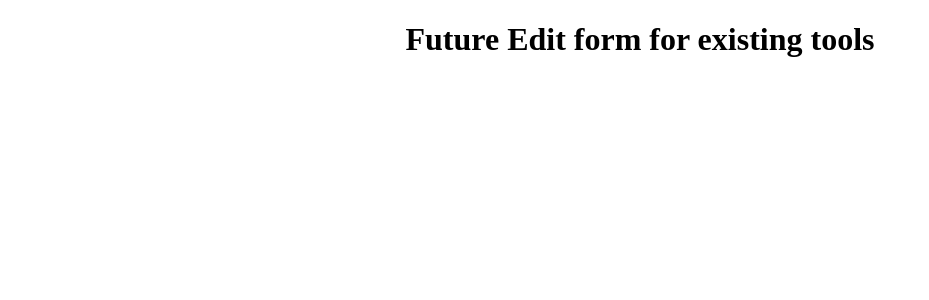
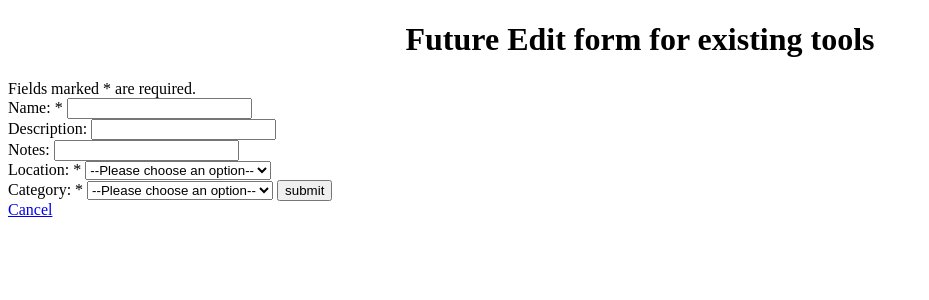
Before and after one commit to isaac-friedman/tool-library, a Flask app: page /tools/1/edit/ in a window 1280 px wide. Shown: the top 300 px of the page, without its empty margins (0-929 px from the left). Run offline with Flask 2, Linux system fonts and the light colour scheme.

Commit message:
feat: Edit form front end

```diff
--- a/templates/edit.html
+++ b/templates/edit.html
@@ -6,6 +6,35 @@
     </head>
     <body>
         <center><h1>Future Edit form for existing tools</h1></center>
-
+        <label for="edit_tool">Fields marked * are required.</label>
+        <form id="edit_tool" method='POST' action="{{url_for('edit_tool')}}">
+            <!--TEMPORARY!! DELETE NEXT LINE AFTER LOGIN SYSTEM IS IMPLEMENTED-->
+            <input type=hidden name="user_id" value=1 />
+            <label for="name">Name: *</label>
+            <input required type="text" id="name" name="name"/><br/>
+            <label for="description">Description: </label>
+            <input type="text" id="description" name="description"/><br/>
+            <label for="notes">Notes: </label>
+            <input type="textarea" id="notes" name="notes"/></br>
+            <label for="location">Location: *</label>
+            <select required id="location" form=edit_tool name="location">
+                <option value="">--Please choose an option--</option>
+                <option value=1>Home</option>
+                <option value=2>Work</option>
+                <option value=3>On Loan</option>
+                <option value=4>Unknown (default)</option>
+            </select> <br />
+            <label for="category">Category: *</label>
+            <select required id="category" form=edit_tool name="category">
+                <option value="">--Please choose an option--</option>
+                <option value=1>Hand Tools</option>
+                <option value=2>Carpentry</option>
+                <option value=3>Woodworking</option>
+                <option value=4>Painting</option>
+                <option value=4>Welding</option>
+            </select>
+            <input type="submit" value="submit" />
+        </form>
+        <a href = {{url_for('all')}}>Cancel</a>
     </body>
 </html>
```
